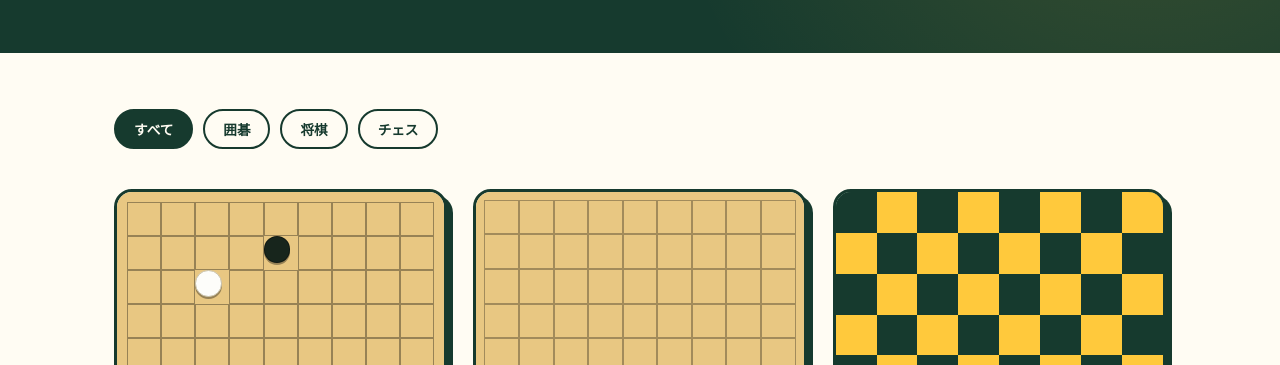
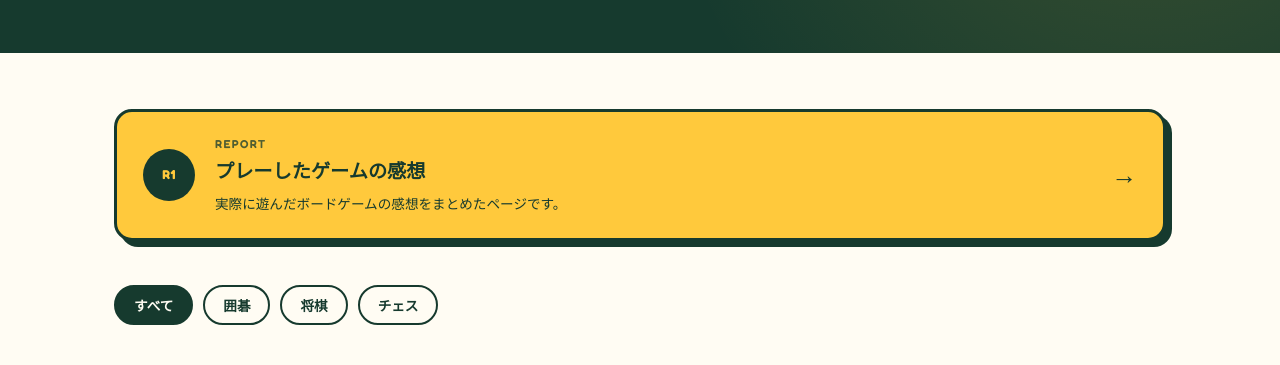
Before and after one commit to Azaleacreativeroom888/fan-boardgame, a plain HTML site: page gallery.html in a window 1280 px wide. Shown: the part 357-722 px from the top of the page. Drawn offline with Linux system fonts and the light colour scheme; a web font is replaced by a local one.

Commit message:
Update gallery.html

```diff
--- a/gallery.html
+++ b/gallery.html
@@ -72,6 +72,68 @@
   .page-hero p{ margin:0; color:#DCEAE0; max-width:52ch; }
 
   main{ max-width:1100px; margin:0 auto; padding:56px 24px 100px; }
+
+  /* report link box */
+  .report-link{
+    display:flex;
+    align-items:center;
+    gap:20px;
+    text-decoration:none;
+    background:var(--yellow);
+    color:var(--green-deep);
+    border:3px solid var(--green-deep);
+    border-radius:var(--radius);
+    padding:22px 26px;
+    box-shadow:var(--shadow);
+    margin-bottom:44px;
+    transition:transform .18s ease, box-shadow .18s ease;
+  }
+  .report-link:hover, .report-link:focus-visible{
+    transform:translate(-3px,-3px);
+    box-shadow:9px 9px 0 var(--green-deep);
+    outline:none;
+  }
+  .report-link .r-mark{
+    flex-shrink:0;
+    width:52px; height:52px;
+    border-radius:50%;
+    background:var(--green-deep);
+    color:var(--yellow);
+    font-family:"Fredoka", sans-serif;
+    font-weight:700;
+    font-size:.8rem;
+    display:flex; align-items:center; justify-content:center;
+    letter-spacing:.04em;
+  }
+  .report-link .r-text{ flex:1; min-width:0; }
+  .report-link .r-label{
+    display:block;
+    font-family:"Fredoka", sans-serif;
+    font-weight:600;
+    font-size:.72rem;
+    letter-spacing:.12em;
+    text-transform:uppercase;
+    opacity:.75;
+  }
+  .report-link .r-title{
+    display:block;
+    font-family:"Zen Maru Gothic", sans-serif;
+    font-weight:900;
+    font-size:1.2rem;
+  }
+  .report-link .r-desc{ display:block; font-size:.85rem; margin-top:2px; }
+  .report-link .r-arrow{
+    flex-shrink:0;
+    font-family:"Fredoka", sans-serif;
+    font-weight:700;
+    font-size:1.6rem;
+    transition:transform .18s ease;
+  }
+  .report-link:hover .r-arrow{ transform:translateX(4px); }
+  @media (max-width:600px){
+    .report-link{ padding:18px; gap:14px; }
+    .report-link .r-mark{ width:44px; height:44px; }
+  }
 
   /* filter tabs */
   .filters{
@@ -205,6 +267,16 @@
 </div>
 
 <main>
+  <a class="report-link" href="report1.html">
+    <span class="r-mark">R1</span>
+    <span class="r-text">
+      <span class="r-label">report</span>
+      <span class="r-title">プレーしたゲームの感想</span>
+      <span class="r-desc">実際に遊んだボードゲームの感想をまとめたページです。</span>
+    </span>
+    <span class="r-arrow" aria-hidden="true">→</span>
+  </a>
+
   <div class="filters">
     <button class="active" data-filter="all">すべて</button>
     <button data-filter="go">囲碁</button>
```
